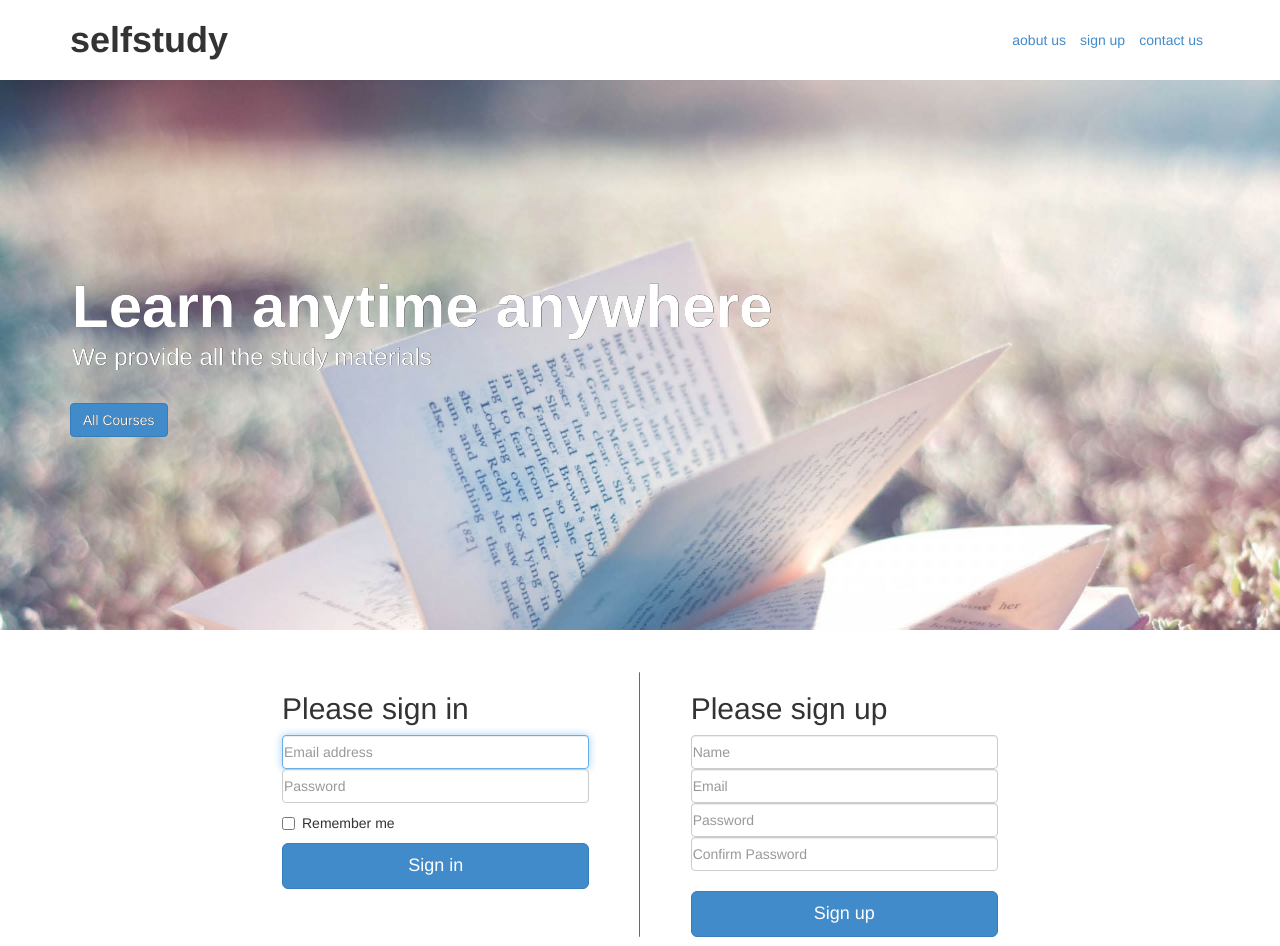
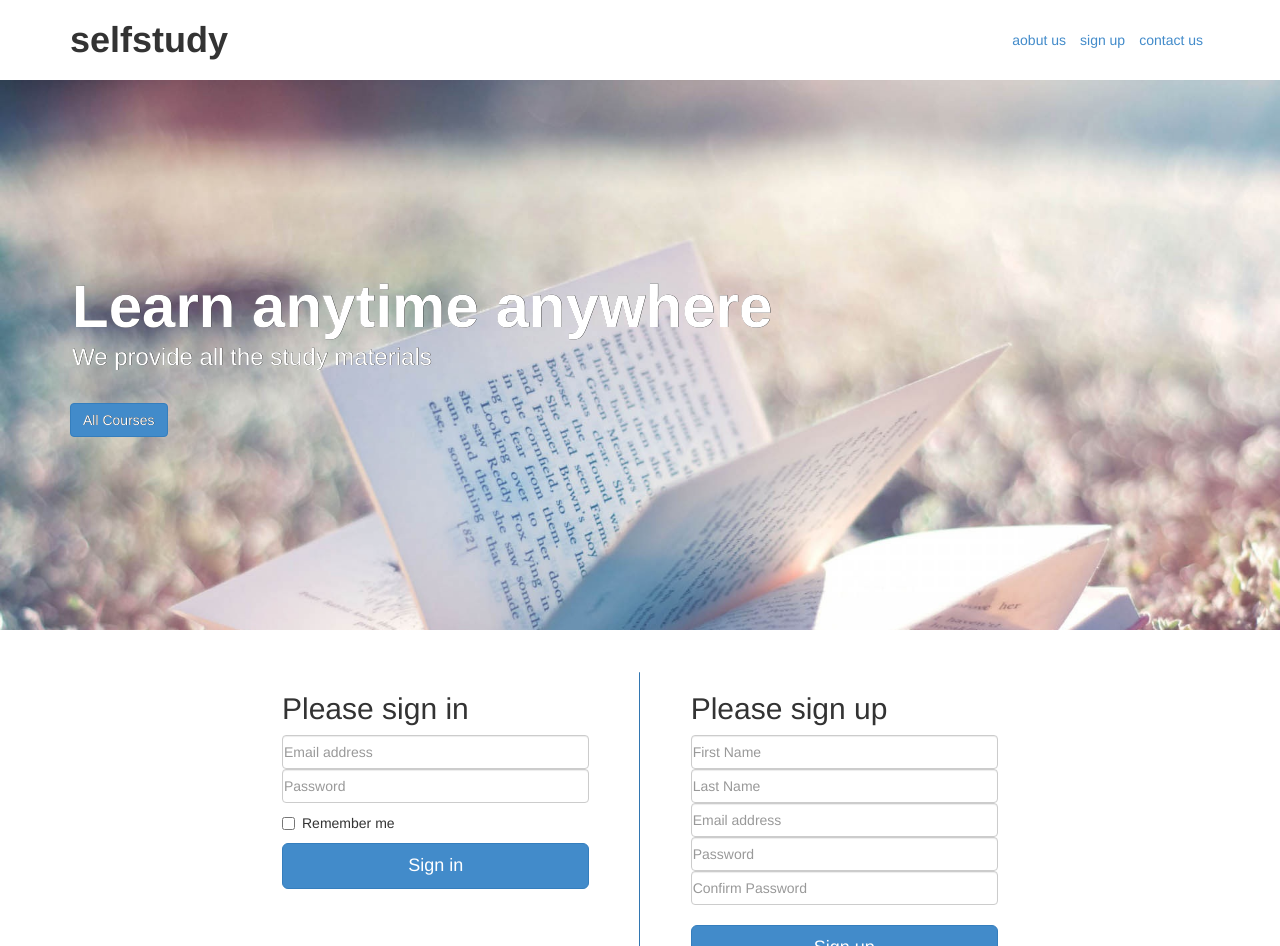
Before and after one commit to rajeshpatra/selfstudy, a plain HTML site: page index.html in a window 1280 px wide. Shown: the top 946 px of the page. Drawn offline with Linux system fonts and the light colour scheme.

Commit message:
modifying style

```diff
--- a/index.html
+++ b/index.html
@@ -28,8 +28,21 @@
 				<h1 class="col-sm-8">selfstudy</h1>
 				<nav class="col-sm-4">
 					<div><a href="#">aobut us</a></div>
-					<div><a href="#">sign up</a></div>
-					<div><a href="#">contact us</a></div>
+					<div>
+						<a href="#">sign up</a>
+					</div>
+					<div>
+						<a href="#">contact us</a>
+						<!-- <div id="custom-search-input">
+							<div class="input-group col-md-12">
+								<input type="text" class="form-control input-lg" placeholder="Search"/>
+								<span class="input-group-btn">
+									<button class="btn btn-info btn-lg" type="button">
+									<i class="glyphicon glyphicon-search"></i>
+								</span>
+							</div>
+						</div> -->
+					</div>
 					<!-- <div id="bar"><a href="#"><img src="dist/png/menu.png"></a></div> -->
 				</nav>
 			</div>
@@ -49,9 +62,9 @@
 				<form class="form-signin">
 					<h2 class="form-signin-heading">Please sign in</h2>
 					<label for="inputEmail" class="sr-only">Email address</label>
-					<input type="email" id="inputEmail" class="form-control" placeholder="Email address" required autofocus>
+					<input type="email" id="inputEmail" class="form-control" placeholder="Email address" required focus>
 					<label for="inputPassword" class="sr-only">Password</label>
-					<input type="password" id="inputPassword" class="form-control" placeholder="Password" required autofocus>
+					<input type="password" id="inputPassword" class="form-control" placeholder="Password" required focus>
 					<div class="checkbox">
 						<label>
 							<input type="checkbox" value="remember-me"> Remember me
@@ -64,15 +77,17 @@
 
 				<form class="form-signup">
 					<h2 class="form-signup-heading">Please sign up</h2>
-					<label for="inputName" class="sr-only">Name</label>
-					<input type="name" id="inputName" class="form-control" placeholder="Name" required autofocus>
-					<label for="inputEmail" class="sr-only">Email</label>
-					<input type="email" id="inputEmail" class="form-control" placeholder="Email" required autofocus>
+					<label for="inputName" class="sr-only">First Name</label>
+					<input type="name" id="inputName" class="form-control" placeholder="First Name" required focus>
+					<label for="inputName" class="sr-only">Last Name</label>
+					<input type="name" id="inputName" class="form-control" placeholder="Last Name" required focus>
+					<label for="inputEmail" class="sr-only">Email address</label>
+					<input type="email" id="inputEmail" class="form-control" placeholder="Email address" required focus>
 					<label for="inputPassword" class="sr-only">Password</label>
-					<input type="password" id="inputPassword" class="form-control" placeholder="Password" required autofocus>
+					<input type="password" id="inputPassword" class="form-control" placeholder="Password" required focus>
 					<label for="confirmPassword" class="sr-only">Confirm Password</label>
-					<input type="password" id="confirmPassword" class="form-control" placeholder="Confirm Password" required autofocus>
-					<div><label></label></div>
+					<input type="password" id="confirmPassword" class="form-control" placeholder="Confirm Password" required focus>
+					<label></label>
 					<button class="btn btn-lg btn-primary btn-block" type="submit">Sign up</button>
 				</form>
 			</div>
```
